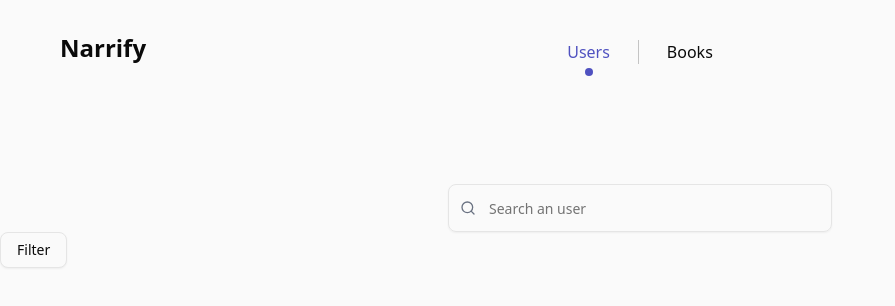
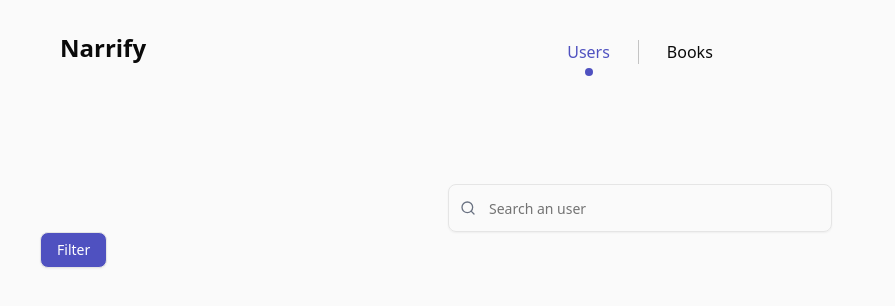
Before and after one commit to Iamberny/application_User-Books, a React (Vite) app: page /users in a window 1280 px wide. Shown: the top 306 px of the page, without its empty margins (0-895 px from the left). Built offline with nearby package versions, Linux system fonts and the light colour scheme.

Commit message:
aggiunta filtro

```diff
--- a/src/App.tsx
+++ b/src/App.tsx
@@ -1,19 +1,22 @@
-import * as React from "react"
-import UsersPage from "./pages/usersPage"
-import ArticlesPage from "./pages/articlesPage"
-import { BrowserRouter as Router, Routes, Route, Navigate } from "react-router-dom"
-
+import UsersPage from "./pages/usersPage";
+import ArticlesPage from "./pages/articlesPage";
+import {
+  BrowserRouter as Router,
+  Routes,
+  Route,
+  Navigate,
+} from "react-router-dom";
 
 function App() {
   return (
-     <Router>
+    <Router>
       <Routes>
-        <Route path="/" element={<Navigate to="/users" replace/>} />
+        <Route path="/" element={<Navigate to="/users" replace />} />
         <Route path="/users" element={<UsersPage />} />
         <Route path="/books" element={<ArticlesPage />} />
       </Routes>
     </Router>
-  )
+  );
 }
 
-export default App
+export default App;
--- a/src/components/ui/dropdown-menu.tsx
+++ b/src/components/ui/dropdown-menu.tsx
@@ -2,7 +2,7 @@ import * as React from "react"
 import * as DropdownMenuPrimitive from "@radix-ui/react-dropdown-menu"
 import { CheckIcon, ChevronRightIcon, CircleIcon } from "lucide-react"
 
-import { cn } from "@//lib/utils"
+import { cn } from "../../lib/utils"
 
 function DropdownMenu({
   ...props
--- a/src/components/ui/myComponents/myFilter.tsx
+++ b/src/components/ui/myComponents/myFilter.tsx
@@ -1,6 +1,6 @@
-import * as React from "react"
+import * as React from "react";
 
-import { Button } from "../button"
+import { Button } from "../button";
 import {
   DropdownMenu,
   DropdownMenuContent,
@@ -9,25 +9,34 @@ import {
   DropdownMenuRadioItem,
   DropdownMenuSeparator,
   DropdownMenuTrigger,
-} from "../dropdown-menu"
+} from "../dropdown-menu";
 
 export function MyFilter() {
-  const [position, setPosition] = React.useState("bottom")
+  const [position, setPosition] = React.useState("bottom");
 
   return (
     <DropdownMenu>
-      <DropdownMenuTrigger asChild>
-        <Button variant="outline">Filter</Button>
+      <DropdownMenuTrigger
+        asChild
+        className="dot-primary-color color-text-filter hover:active-color-bg"
+      >
+        <Button variant="outline" className="hover:active-color-bg">
+          Filter
+        </Button>
       </DropdownMenuTrigger>
       <DropdownMenuContent className="w-56">
-        <DropdownMenuLabel>Panel Position</DropdownMenuLabel>
+        <DropdownMenuLabel>Filter users</DropdownMenuLabel>
         <DropdownMenuSeparator />
         <DropdownMenuRadioGroup value={position} onValueChange={setPosition}>
-          <DropdownMenuRadioItem value="top">Top</DropdownMenuRadioItem>
-          <DropdownMenuRadioItem value="bottom">Bottom</DropdownMenuRadioItem>
-          <DropdownMenuRadioItem value="right">Right</DropdownMenuRadioItem>
+          <DropdownMenuRadioItem value="top">All</DropdownMenuRadioItem>
+          <DropdownMenuRadioItem value="bottom">
+            Users with books
+          </DropdownMenuRadioItem>
+          <DropdownMenuRadioItem value="right">
+            Users without books
+          </DropdownMenuRadioItem>
         </DropdownMenuRadioGroup>
       </DropdownMenuContent>
     </DropdownMenu>
-  )
+  );
 }
--- a/src/index.css
+++ b/src/index.css
@@ -48,7 +48,7 @@
   --primary-color: #4F51C0;
   --active-primary-color: #00039c;
   --line-color: #c4c4c4;
-
+  --color-text: #FFFF;
 
   --radius: 0.625rem;
   --background: #FAFAFA;
@@ -138,11 +138,16 @@
     background-color: var(--primary-color);
   }
 
-  .active-primary-color{
-    color: var(--active-primary-color);
-  }
 
   .line-color{
     background-color: var(--line-color);
   }
+
+  .color-text-filter{
+    color: var(--color-text);
+  }
+
+  .active-color-bg{
+    background-color: var(--active-primary-color);
+  }
 }
--- a/src/pages/usersPage.tsx
+++ b/src/pages/usersPage.tsx
@@ -1,15 +1,16 @@
-import MyMenu from "../components/ui/myComponents/myMenu"
-import { MyInputUser } from "../components/ui/myComponents/myInput"
-import { MyFilter } from "../components/ui/myComponents/myFilter"
+import MyMenu from "../components/ui/myComponents/myMenu";
+import { MyInputUser } from "../components/ui/myComponents/myInput";
+import { MyFilter } from "../components/ui/myComponents/myFilter";
 
 export default function UsersPage() {
   return (
     <div>
       <MyMenu />
-        <h1 className="text-left text-2xl font-bold ml-15 -mt-10">Narrify</h1>
-      <MyInputUser/>
-      <MyFilter/>
-
+      <h1 className="text-left text-2xl font-bold ml-15 -mt-10">Narrify</h1>
+      <MyInputUser />
+      <div className="ml-10">
+        <MyFilter />
+      </div>
     </div>
-  )
+  );
 }
```
Also changed, not shown: src/pages/articlesPage.tsx (+7 -4 lines).
